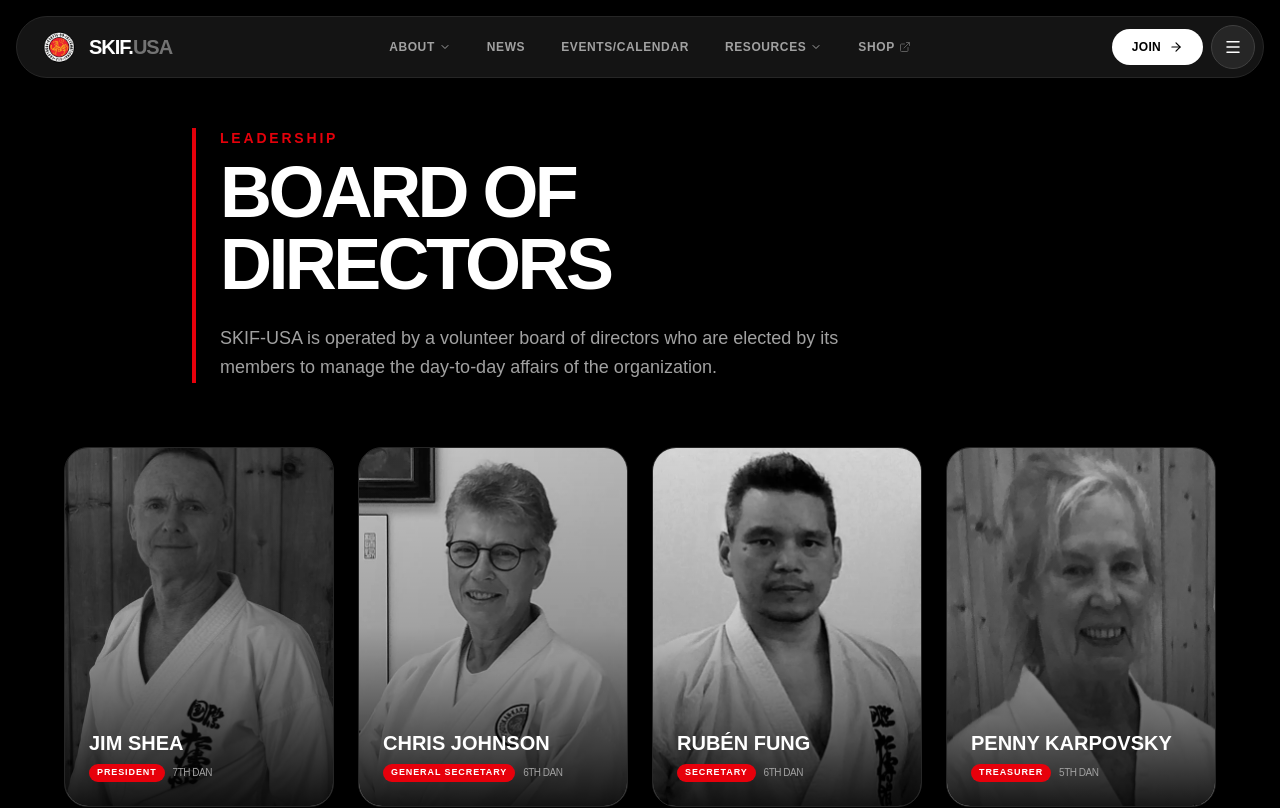
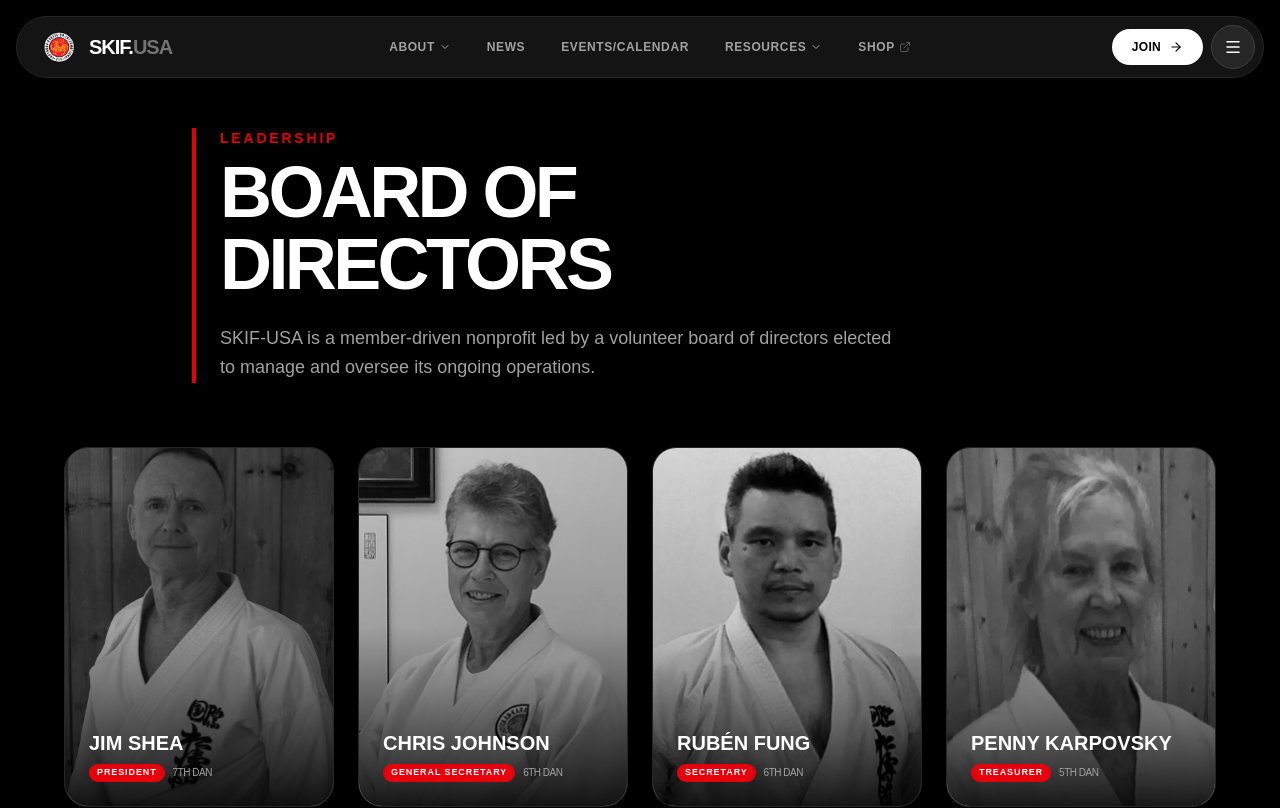
Before and after one commit to davidherascu-tx/skifusa, a Next.js app: page /board in a window 1280 px wide. Shown: the top 808 px of the page. Built offline with nearby package versions, Linux system fonts and the light colour scheme.

Commit message:
Board page Update

```diff
--- a/app/board/page.tsx
+++ b/app/board/page.tsx
@@ -194,7 +194,7 @@
           <h2 className="text-red-600 font-bold uppercase tracking-[0.2em] text-sm mb-2">Leadership</h2>
           <h1 className="text-5xl md:text-7xl font-black uppercase tracking-tighter leading-none text-white">Board of <br/>Directors</h1>
           <p className="text-neutral-400 mt-6 text-lg max-w-2xl leading-relaxed">
-            SKIF-USA is operated by a volunteer board of directors who are elected by its members to manage the day-to-day affairs of the organization.
+            SKIF-USA is a member-driven nonprofit led by a volunteer board of directors elected to manage and oversee its ongoing operations.
           </p>
         </motion.div>
 
```
